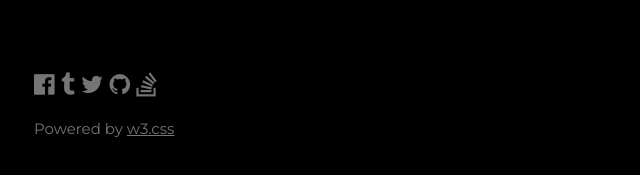
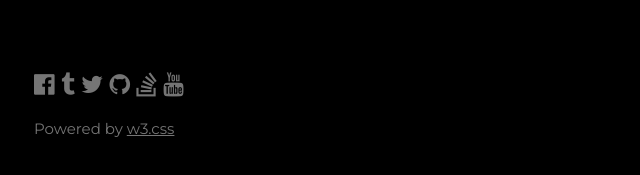
Before and after one commit to ziceck/ziceck.github.io, a plain HTML site: page index.html in a window 1280 px wide. Shown: the part 2123-2298 px from the top of the page, 176-816 px from the left. Drawn offline with Linux system fonts and the light colour scheme.

Commit message:
add youtube channel

```diff
--- a/index.html
+++ b/index.html
@@ -157,6 +157,8 @@ body, h1,h2,h3,h4,h5,h6 {font-family: "Montserrat", sans-serif}
     <i class="fa fa-github w3-hover-opacity"></i></a>
     <a href="https://es.stackoverflow.com/users/22112/freqde">
     <i class="fa fa-stack-overflow w3-hover-opacity"></i></a>
+    <a href="https://www.youtube.com/channel/UCUo3RJpIK38p2OtzegAFHMA">
+    <i class="fa fa-youtube"></i></a>
     <p class="w3-medium">Powered by <a href="https://www.w3schools.com/w3css/default.asp" target="_blank" class="w3-hover-text-green">w3.css</a></p>
   <!-- End footer -->
   </footer>
```
